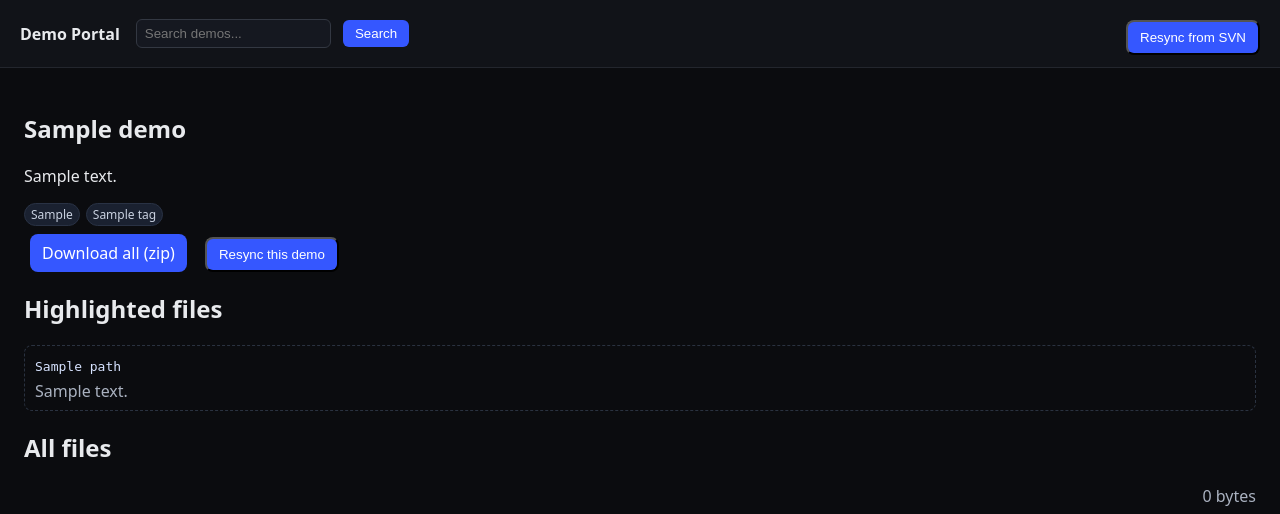
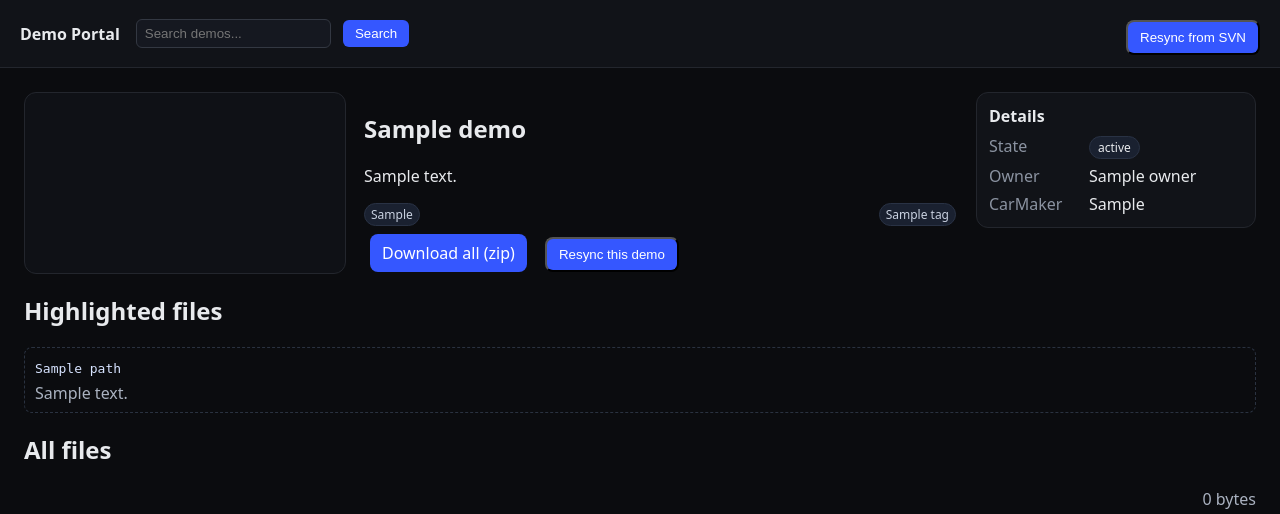
Before and after one commit to alm-IPG/Demo_Handling, a Django app: template demos/templates/demos/detail.html in a window 1280 px wide. Shown: the top 514 px of the page. Run offline with Django 5.2, Linux system fonts and the light colour scheme; the template is opened without the code that fills it: most values are stand-ins (such as "Sample title", 1, 10 or a date in 2020).

Commit message:
Added Details Box on the right

```diff
--- a/demos/static/style.css
+++ b/demos/static/style.css
@@ -12,9 +12,30 @@ body { font-family: system-ui, sans-serif; margin: 0; background: #0b0c0f; color
 .card-body { padding: 12px; }
 .card h3 { margin: 0 0 6px; font-size: 1.1rem; }
 .summary { color: #aab2c0; min-height: 2.6em; }
-.meta { margin-top: 6px; display: flex; gap: 6px; flex-wrap: wrap; }
+
+/* Meta row on cards: tags on the left, state badge on the right */
+.meta {
+  margin-top: 6px;
+  display: flex;
+  justify-content: space-between; /* push ends apart */
+  align-items: center;
+  gap: 6px;
+  flex-wrap: wrap; /* allow tags to wrap while pill stays right */
+}
+.meta .tags {
+  display: flex;
+  gap: 6px;
+  flex-wrap: wrap; /* tags can wrap to next line independently */
+}
+
 .tag, .cm { font-size: 12px; padding: 2px 6px; border-radius: 999px; background: #1a2130; border: 1px solid #293244; color: #c9d1e0; }
-.detail-header { display: grid; grid-template-columns: 320px 1fr; gap: 20px; align-items: start; }
+
+.detail-header {
+  display: grid;
+  grid-template-columns: 320px 1fr 280px; /* 3 columns */
+  gap: 20px;
+  align-items: start;
+}
 .hero { width: 100%; border-radius: 12px; border: 1px solid #23262d; }
 .btn { display: inline-block; margin-top: 8px; padding: 8px 12px; background: #3557ff; color: white; text-decoration: none; border-radius: 8px; }
 .files { width: 100%; border-collapse: collapse; margin-top: 8px; }
@@ -35,3 +56,34 @@ body { font-family: system-ui, sans-serif; margin: 0; background: #0b0c0f; color
 .file .size { color: #aab2c0; min-width: 80px; text-align: right; }
 .actions form { display: inline; }
 .actions .btn { margin-left: 6px; }
+
+
+/* right-side panel */
+.info-panel {
+  border: 1px solid #23262d;
+  background: #111318;
+  border-radius: 12px;
+  padding: 12px;
+}
+.info-panel h3 { margin: 0 0 8px; font-size: 1rem; }
+.kv { display: grid; grid-template-columns: 90px 1fr; row-gap: 6px; column-gap: 10px; margin: 0; }
+.kv dt { color: #8b93a1; }
+.kv dd { margin: 0; }
+
+/* pill styles (state badge) */
+.pill { display: inline-block; padding: 2px 8px; border-radius: 999px; border: 1px solid #293244; background: #1a2130; font-size: 12px; }
+.pill.state.ready { border-color: #1f4f2c; background: #12391a; color: #b1f0c3; }
+.pill.state.in-progress { border-color: #5a4a1e; background: #2b250f; color: #f3dea3; }
+.pill.state.to-be-updated { border-color: #6b2a2a; background: #3a1414; color: #f1b4b4; }
+
+/* optional hero placeholder */
+.hero.placeholder { width: 100%; height: 180px; border-radius: 12px; border: 1px solid #23262d; background:#0f1116; }
+
+@media (max-width: 1100px) {
+  .detail-header {
+    grid-template-columns: 320px 1fr;
+  }
+  .info-panel {
+    grid-column: 1 / -1; /* full width below */
+  }
+}
--- a/demos/templates/demos/detail.html
+++ b/demos/templates/demos/detail.html
@@ -2,10 +2,13 @@
 {% block title %}{{ demo.title }} – Demo Portal{% endblock %}
 {% block content %}
   <article class="detail">
-    <header class="detail-header">
+    <header class="detail-header three-col">
       {% if demo.thumbnail %}
         <img class="hero" src="/thumb/{{ demo.slug }}/" alt="thumbnail" />
+      {% else %}
+        <div class="hero placeholder"></div>
       {% endif %}
+
       <div>
         <h1>{{ demo.title }}</h1>
         <p>{{ demo.summary }}</p>
@@ -24,6 +27,15 @@
           {% endif %}
         </div>
       </div>
+
+      <aside class="info-panel">
+        <h3>Details</h3>
+        <dl class="kv">
+          <dt>State</dt><dd><span class="pill state {{ demo.state|slugify }}">{{ demo.state }}</span></dd>
+          <dt>Owner</dt><dd>{{ demo.owner }}</dd>
+          <dt>CarMaker</dt><dd>{{ cm_bucket }}</dd>
+        </dl>
+      </aside>
     </header>
 
     {% if demo.files_meta %}
--- a/demos/utils.py
+++ b/demos/utils.py
@@ -20,6 +20,8 @@ class DemoMeta:
     thumbnail: Path | None
     exclude: List[str]
     files_meta: List[Dict[str, Any]]
+    state: str
+    owner: str
 
 _slugify_re = re.compile(r'[^a-z0-9]+')
 
@@ -59,6 +61,8 @@ def load_demos(root: Path) -> List[DemoMeta]:
         summary = meta.get('summary', '')
         cmv = meta.get('car_maker_version', '')
         tags = meta.get('tags', [])
+        state = (meta.get('state') or 'To be updated').strip()
+        owner = (meta.get('owner') or 'not assigned').strip()
 
         # Always apply DEFAULT_EXCLUDES and then add any demo-specific ones
         exclude = list(DEFAULT_EXCLUDES)
@@ -93,6 +97,8 @@ def load_demos(root: Path) -> List[DemoMeta]:
             thumbnail=thumb,
             exclude=exclude,
             files_meta=files_meta,
+            state=state,
+            owner=owner,
         ))
     return demos
 
--- a/demos/views.py
+++ b/demos/views.py
@@ -118,7 +118,7 @@ def thumb(request, slug: str):
     ctype, _ = mimetypes.guess_type(d.thumbnail.name)
     return FileResponse(open(d.thumbnail, 'rb'), content_type=ctype or 'image/png')
 
-
+@require_POST
 def resync(request: HttpRequest):
     use_svn = getattr(settings, 'USE_SVN', False)
     if not use_svn:
@@ -134,7 +134,7 @@ def resync(request: HttpRequest):
         messages.error(request, f"Resync failed: {e}")
     return redirect('gallery')
 
-
+@require_POST
 def resync_demo(request, slug: str):
     use_svn = getattr(settings, 'USE_SVN', False)
     if not use_svn:
```
Also changed, not shown: demos/templates/demos/gallery.html (+5 -2 lines), 1 other file.
